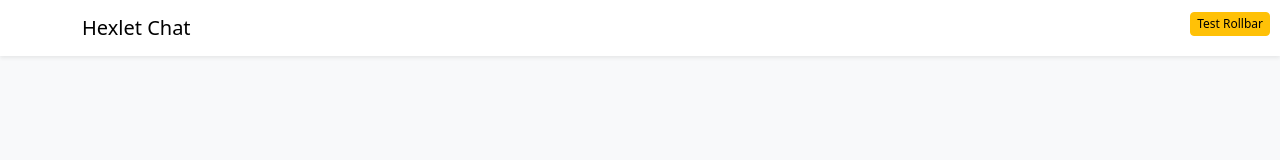
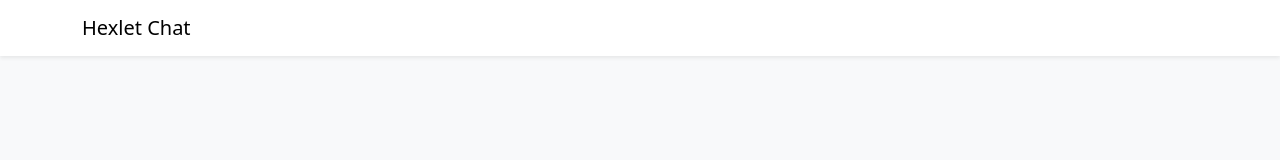
Before and after one commit to RomashNat/frontend-project-12, a React (Vite) app in the folder frontend/: page /login in a window 1280 px wide. Shown: the top 160 px of the page. Built offline with nearby package versions, Linux system fonts and the light colour scheme; what leo-profanity would draw is missing.

Commit message:
Added Rollbar testing

```diff
--- a/frontend/src/App.jsx
+++ b/frontend/src/App.jsx
@@ -13,57 +13,24 @@ import 'bootstrap/dist/css/bootstrap.min.css';
 import ProtectedRoute from './components/ProtectedRoute';
 import { useRollbar } from '@rollbar/react';
 import { useEffect } from 'react';
-import TestRollbar from './components/TestRollbar';
 
 const App = () => {
   const rollbar = useRollbar();
 
  useEffect(() => {
-  // Принудительно отправим тестовое сообщение при загрузке
-  rollbar.log('App loaded - testing connection');
-
-  // Проверим что Rollbar инициализирован
-  console.log('Rollbar instance:', rollbar);
-  console.log('Access token:', rollbar?.client?.accessToken);
+   rollbar.info('Приложение запущено', {
+      environment: process.env.NODE_ENV,
+      path: window.location.pathname
+    });
 }, [rollbar]);
-
-  // Функция для тестирования Rollbar
-  const testRollbar = () => {
-    try {
-      throw new Error('Тестовая ошибка для проверки Rollbar!');
-    } catch (error) {
-      rollbar.error('Тест ошибки из App компонента', error, {
-        component: 'App',
-        timestamp: new Date().toISOString()
-      });
-    }
-  };
 
   return (
     <Provider store={store}>
       <I18nextProvider i18n={i18n}>
         <BrowserRouter>
-          {/* Кнопка для тестирования Rollbar */}
-          <div style={{
-            position: 'fixed',
-            top: '10px',
-            right: '10px',
-            zIndex: 10000
-          }}>
-            <button
-              onClick={testRollbar}
-              className="btn btn-warning btn-sm"
-              style={{ fontSize: '12px', padding: '2px 6px' }}
-            >
-              Test Rollbar
-            </button>
-          </div>
-
           <Routes>
             <Route path="/login" element={<LoginPage />} />
             <Route path="/signup" element={<RegistrationPage />} />
-            {/* ДОБАВЛЕН ТЕСТОВЫЙ МАРШРУТ */}
-            <Route path="/test-rollbar" element={<TestRollbar />} />
             <Route path="/" element={
               <ProtectedRoute>
                 <ChatPage />
--- a/frontend/src/components/TestRollbar.jsx
+++ /dev/null
@@ -1,32 +0,0 @@
-import React from 'react';
-import { useRollbar } from '@rollbar/react';
-
-function TestError() {
-  const a = null;
-  return a.hello(); // Это вызовет ошибку
-}
-
-export default function TestRollbar() {
-  const rollbar = useRollbar();
-
-  const testSimpleError = () => {
-    try {
-      const b = null;
-      b.hello(); // Простая ошибка
-    } catch (error) {
-      rollbar.error('Simple test error', error);
-    }
-  };
-
-  return (
-    <div style={{ padding: '20px' }}>
-      <h3>Test Rollbar Integration</h3>
-      <button onClick={testSimpleError} className="btn btn-danger">
-        Test Simple Error
-      </button>
-      <div style={{ marginTop: '20px' }}>
-        <TestError /> {/* Этот компонент вызовет ошибку автоматически */}
-      </div>
-    </div>
-  );
-}
```
